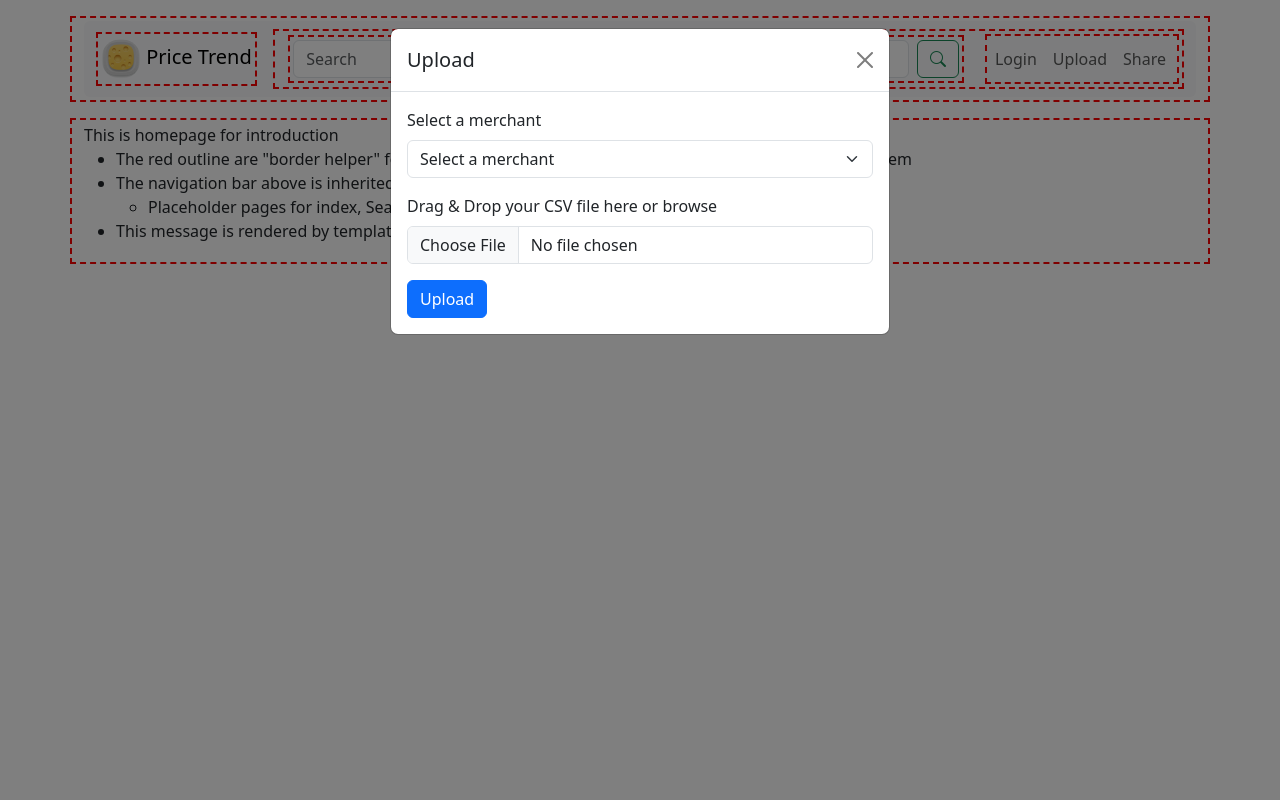
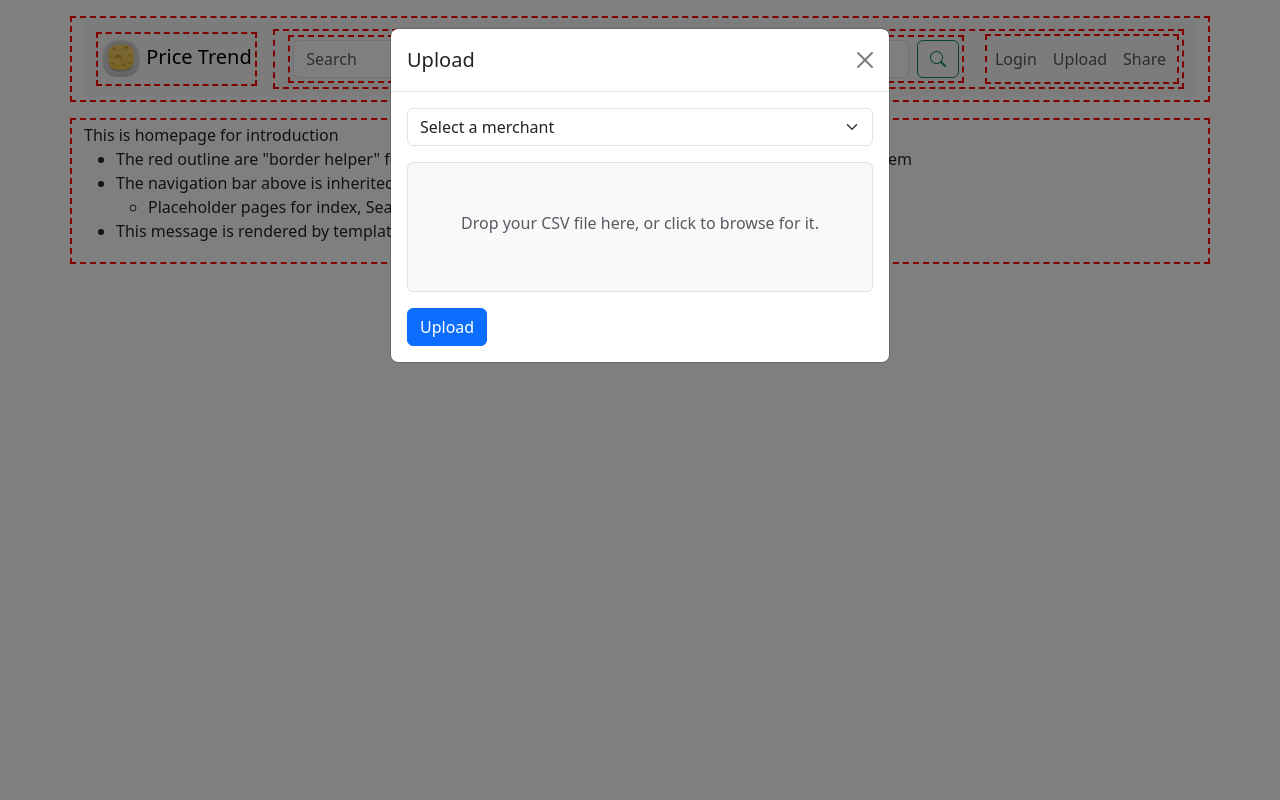
Before and after one commit to Kaichao-Zheng/CITS5505-GroupProject, a Flask app: page / in a window 1280 px wide, after a click on "Upload". Run offline with Flask 3, Linux system fonts and the light colour scheme.

Commit message:
Restyle file upload input

```diff
--- a/app/templates/modal_upload.html
+++ b/app/templates/modal_upload.html
@@ -7,18 +7,20 @@
     </div>
     <div class="modal-body">
         <form>
+            <!-- Merchant dropdown menu -->
             <div class="mb-3">
-                <label for="merchantSelect" class="form-label">Select a merchant</label>
-                <select class="form-select" id="merchantSelect" name="merchant">
+                <select class="form-select" name="merchantName">
                     <option value="" disabled selected hidden>Select a merchant</option>
-                    <option value="merchant1">Coles</option>
-                    <option value="merchant2">Woolworths</option>
+                    <option value="Coles">Coles</option>
+                    <option value="Woolworths">Woolworths</option>
                 </select>
             </div>
-            <div class="mb-3 file-upload-container">
-                <label for="fileUpload" class="form-label">Drag & Drop your CSV file here or browse</label>
-                <input type="file" class="form-control" id="csvUpload" name="file">
+            <!-- File upload area -->
+            <div class="mb-3 position-relative border rounded bg-light text-center py-5">
+                <label for="fileUpload" class="form-label text-muted">Drop your CSV file here, or click to browse for it.</label>
+                <input type="file" name="csvfile" accept=".csv" class="form-control position-absolute top-0 start-0 w-100 h-100 opacity-0">
             </div>
+            <!-- Submit button -->
             <button type="submit" class="btn btn-primary">Upload</button>
         </form>
     </div>
```
